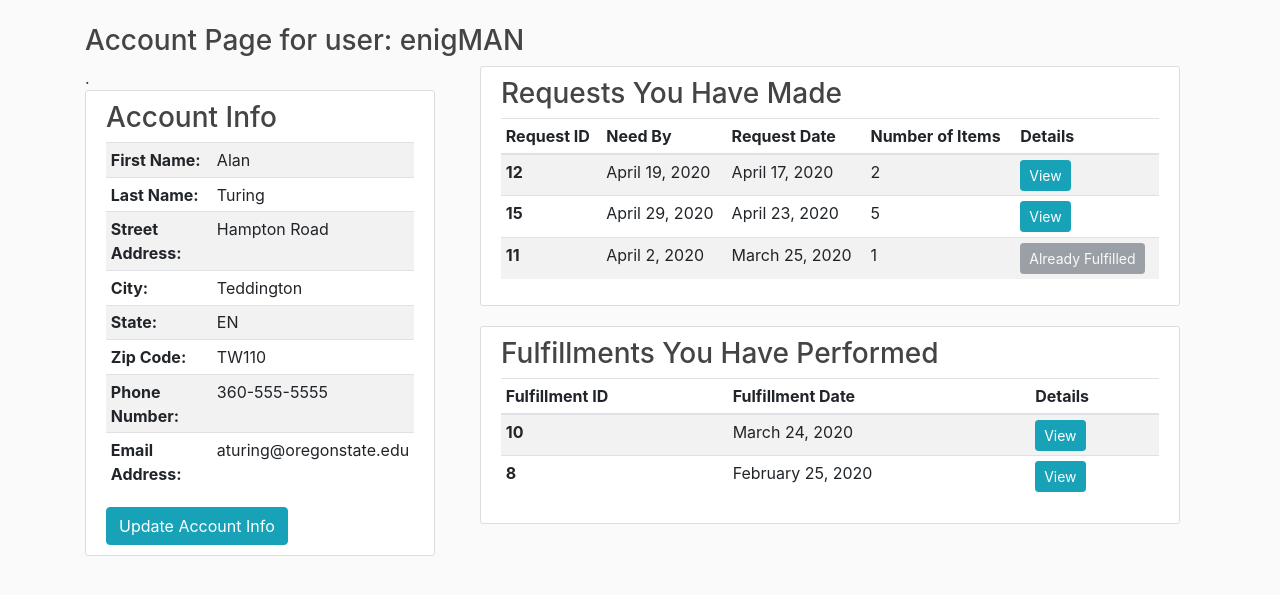
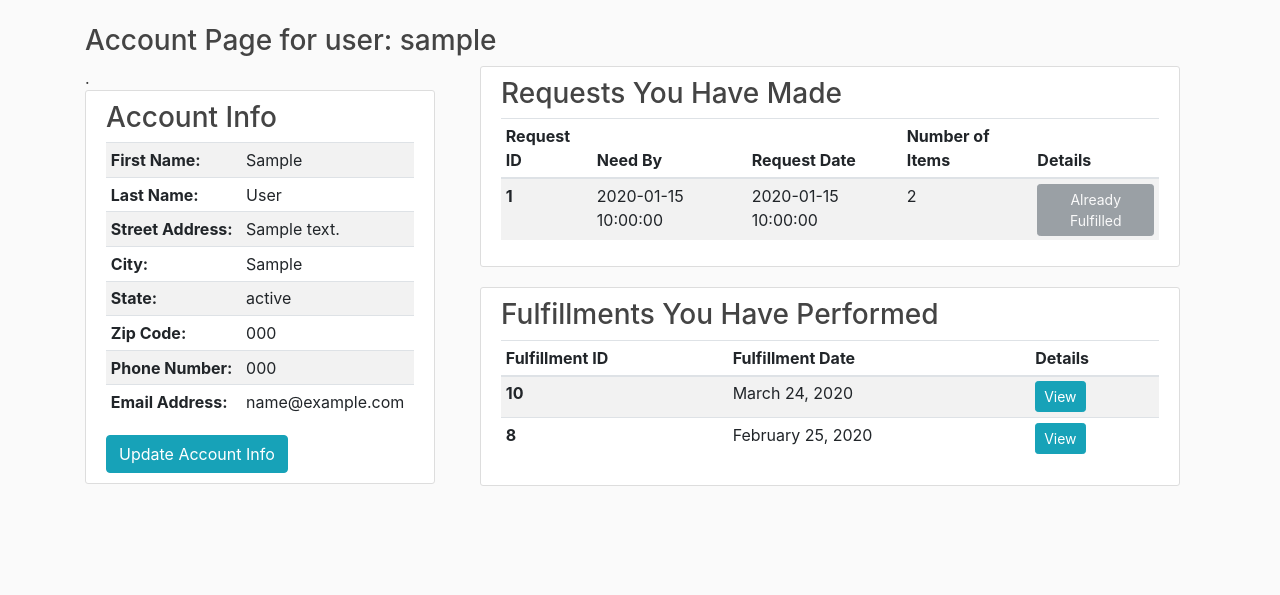
Before and after one commit to stackdragon/Help-Your-Neighbor, a Flask app: page /account in a window 1280 px wide. Shown: the part 56-651 px from the top of the page. Run offline with Flask 2, Linux system fonts and the light colour scheme; a user stored in the database is signed in; tables that the repository leaves empty or names only in its code hold one stand-in row (values such as "Sample post"); data that the repository does not hold is empty; some libraries are stand-ins or nearby versions.

Commit message:
Register sql queries and start of account sql

```diff
--- a/project/routes.py
+++ b/project/routes.py
@@ -99,7 +99,7 @@ def register():
         mycursor = db.cursor()
 
         # run the query to add the user to the database
-        query = f"INSERT INTO Users (userName, userEmail, userPW) VALUES ('{form.username.data}', '{form.email.data}', '{hashed_pw}');"
+        query = f"INSERT INTO Users (userName, userFirstName, userLastName, userStreetAddress, userCity, userState, userZip, userPhoneNumber, userEmail, userPW) VALUES ('{form.username.data}', '{form.firstName.data}', '{form.lastName.data}', '{form.userStreet.data}', '{form.userCity.data}', '{form.userState.data}', '{form.userZip.data}', '{form.userPhone.data}', '{form.email.data}', '{hashed_pw}');"
         mycursor.execute(query)
 
         # commit the query
@@ -345,19 +345,60 @@ def account():
         return redirect(url_for('login'))
 
     #get acct info from server
-    #sham data as a placeholder
-    userInfo = {'username': 'enigMAN', 'firstName': 'Alan', 'lastName': 'Turing', 'userStreet': 'Hampton Road', 'userCity': 'Teddington', 'userState': 'EN', 'userZip': 'TW110', 'userPhone': '360-555-5555', 'userEmail': 'aturing@oregonstate.edu'}
+    db = get_db()
+
+    # set up db cursor
+    mycursor = db.cursor()
+
+    # run the query to add the user to the database
+    query = f"SELECT userName, userFirstName, userLastName, userStreetAddress, userCity, userState, userZip, userPhoneNumber, userEmail FROM Users WHERE userId = '{current_user.id}';"
+    mycursor.execute(query)
+    userTuple = mycursor.fetchall()
+    for u in userTuple:
+        print(u, file=sys.stderr)
+        userInfo = {'userName': u[0], 'userFirstName': u[1], 'userLastName': u[2], 'userStreetAddress': u[3], 'userCity': u[4], 'userState': u[5], 'userZip': u[6], 'userPhoneNumber': u[7], 'userEmail': u[8]}
+    mycursor.close()
+
+    #how data should look after query
+    #userInfo = {'username': 'enigMAN', 'firstName': 'Alan', 'lastName': 'Turing', 'userStreet': 'Hampton Road', 'userCity': 'Teddington', 'userState': 'EN', 'userZip': 'TW110', 'userPhone': '360-555-5555', 'userEmail': 'aturing@oregonstate.edu'}
 
     # get data from server for requests by userId of logged in user
     #get requestID, needByDate, requestDate, fulfilled, count
     #with count = number of items associated with request
     #sorted by fulfilled no to fulfilled yes and then date requested newest to oldest (OR MAYBE NEED BY OLDEST TO NEWEST?)
     #sham data as a placeholder for now
-    requests = [
-        {'requestID': 12, 'needByDate': 'April 19, 2020', 'requestDate': 'April 17, 2020', 'fulfilled': False, 'count': 2},
-        {'requestID': 15, 'needByDate': 'April 29, 2020', 'requestDate': 'April 23, 2020', 'fulfilled': False, 'count': 5},
-        {'requestID': 11, 'needByDate': 'April 2, 2020', 'requestDate': 'March 25, 2020', 'fulfilled': True, 'count': 1}
-        ]
+    #get acct info from server
+    db = get_db()
+    # set up db cursor
+    mycursor = db.cursor()
+    query = f"SELECT requestID, requestDate, needByDate, fID FROM Requests WHERE uID = '{current_user.id}';"
+    mycursor.execute(query)
+    requestTuple = mycursor.fetchall()
+    requests = []
+    for r in requestTuple:
+        if r[3] == None:
+            fulfilled = False
+        else:
+            fulfilled = True
+
+
+
+
+    #NEED COUNT OF ITEMS!!!!!
+
+
+
+
+
+
+        requests.append({'requestID': r[0], 'requestDate': r[1], 'needByDate': r[2], 'count': 2, 'fulfilled': fulfilled})
+    mycursor.close()
+
+    #requests = [
+    #    {'requestID': 12, 'needByDate': 'April 19, 2020', 'requestDate': 'April 17, 2020', 'fulfilled': False, 'count': 2},
+    #    {'requestID': 15, 'needByDate': 'April 29, 2020', 'requestDate': 'April 23, 2020', 'fulfilled': False, 'count': 5},
+    #    {'requestID': 11, 'needByDate': 'April 2, 2020', 'requestDate': 'March 25, 2020', 'fulfilled': True, 'count': 1}
+    #    ]
 
     # get data from server for requests fulfilled by userId of logged in user
     #select RequestID, user first name, user last name, user phone, needByDate, fulfillmentDate
--- a/project/templates/account.html
+++ b/project/templates/account.html
@@ -1,6 +1,6 @@
 {% extends "layout.html" %}
 {% block content %}
-<h3 class="h3">Account Page for user: {{ userInfo.username }}</h3>
+<h3 class="h3">Account Page for user: {{ userInfo.userName }}</h3>
   <div class="row">
 
     <div class="col-md-4">
@@ -10,15 +10,15 @@
 			  <tbody>
 				  	<tr>
 				      <th scope="row">First Name:</th>
-				      <td>{{userInfo.firstName}}</td>
+				      <td>{{userInfo.userFirstName}}</td>
 				    </tr>
 				    <tr>
 				      <th scope="row">Last Name:</th>
-				      <td>{{userInfo.lastName}}</td>
+				      <td>{{userInfo.userLastName}}</td>
 				    </tr>
 				    <tr>
 				      <th scope="row">Street Address:</th>
-				      <td>{{userInfo.userStreet}}</td>
+				      <td>{{userInfo.userStreetAddress}}</td>
 				    </tr>
 				    <tr>
 				      <th scope="row">City:</th>
@@ -34,7 +34,7 @@
 				    </tr>
 				    <tr>
 				      <th scope="row">Phone Number:</th>
-				      <td>{{userInfo.userPhone}}</td>
+				      <td>{{userInfo.userPhoneNumber}}</td>
 				    </tr>
 				    <tr>
 				      <th scope="row">Email Address:</th>
```
